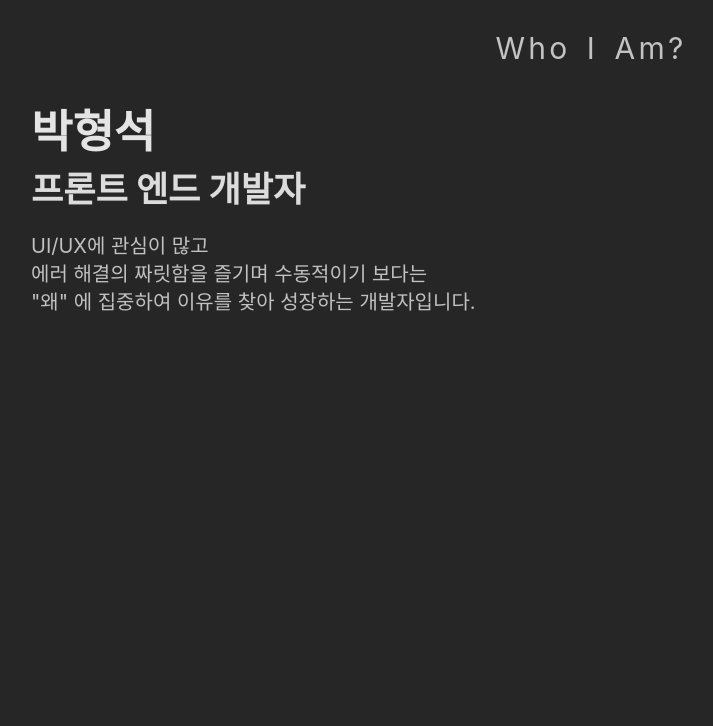
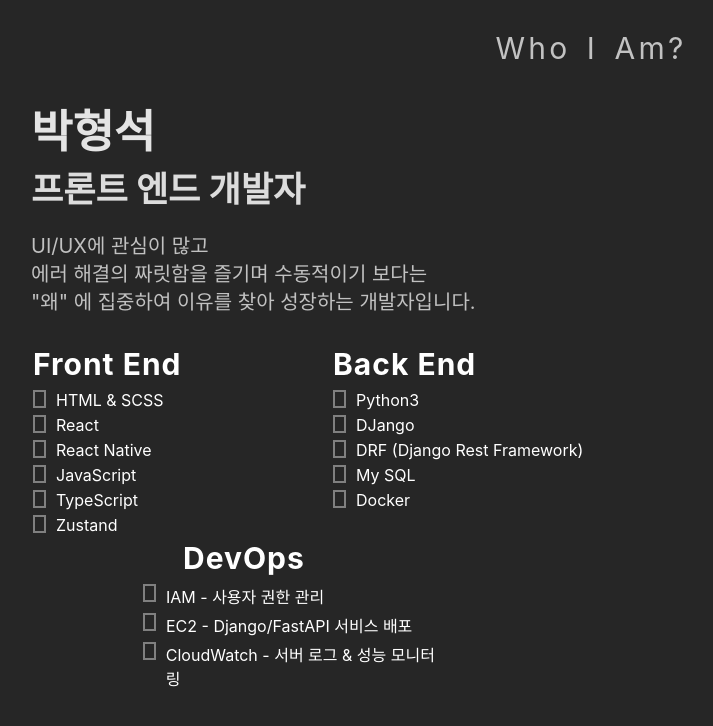
Before and after one commit to b-hyoung/Blog, a React (Create React App) app in the folder frontend/: page / in a window 1280 px wide. Shown: the top 726 px of the page, without its empty margins (49-762 px from the left). Built offline with nearby package versions, Linux system fonts and the light colour scheme.

Commit message:
Create Skill

```diff
--- a/frontend/src/MainPage/Introduce/introduce.css
+++ b/frontend/src/MainPage/Introduce/introduce.css
@@ -1,6 +1,5 @@
 .Introduce{
-    position: absolute;
-    left: 80px;
+    margin-left: 80px;
     text-align: left;
     margin-top: 30px;
 }
--- /dev/null
+++ b/frontend/src/MainPage/MainPage.css
@@ -0,0 +1,5 @@
+.MainPage_introduce{
+    display: flex;
+    flex-direction: column;
+    position: absolute;
+}
--- a/frontend/src/MainPage/MainPage.js
+++ b/frontend/src/MainPage/MainPage.js
@@ -1,12 +1,19 @@
 import React from 'react'
 import Introduce from './Introduce/Introduce'
+import Skill from './Skill/Skill'
+import './MainPage.css'
 
 function MainPage() {
-  return (
-    <div>
-      <Introduce />
-    </div>
-  )
+    return (
+        <div className='MainPage_introduce'>
+            <div>
+                <Introduce />
+                <Skill />
+            </div>
+            <div>
+            </div>
+        </div>
+    )
 }
 
 export default MainPage
--- /dev/null
+++ b/frontend/src/MainPage/Skill/Skill.css
@@ -0,0 +1,37 @@
+.Skill{
+    width: 700px;
+    padding-left: 32px;
+    margin-top: 30px;
+}
+.Skill_List{
+    display: flex;
+    flex-direction: row;
+}
+.Skill > div{
+    display: inline-block;
+    width: 300px;
+}
+.Skill_title{
+    font-size: 30px;
+    font-weight: bold;
+    letter-spacing: 1px;
+    margin-bottom: 8px;
+}
+.Front_Category , .Back_Category , .DevOps_Category{
+    display: flex;
+    flex-direction: column;
+    color: white;
+    text-align: left;
+}
+.Front_Skill , .Back_Skill , .DevOps_Skill{
+    display: flex;
+    flex-direction: column;
+    color: white;
+}
+.Front_Skill span , .Back_Skill span , .DevOps_Skill span{
+    margin-bottom: 5px;
+}
+.DevOps_Skill > div {
+    position: relative;
+    left: -40px;
+}
--- /dev/null
+++ b/frontend/src/MainPage/Skill/Skill.js
@@ -0,0 +1,77 @@
+import React, { useState } from 'react'
+import './Skill.css'
+
+function Skill() {
+
+    const [frontSkill, setFrontSkill] = useState([
+        'HTML & SCSS', 'React', 'React Native', 'JavaScript', 'TypeScript', 'Zustand'
+    ])
+    const [backSkill, setBackSkill] = useState([
+        'Python3', 'DJango', 'DRF (Django Rest Framework)', 'My SQL', 'Docker'
+    ])
+    const [devOpsSkill, setDevOpsSkill] = useState([
+        'IAM - 사용자 권한 관리', 'EC2 - Django/FastAPI 서비스 배포', 'CloudWatch - 서버 로그 & 성능 모니터링'
+    ])
+
+
+    const Checkbox = () => {
+        return (
+            <div
+                style={{
+                    width: "9px",
+                    height: "14px",
+                    border: "2px solid gray",
+                    marginRight:"10px",
+                    position:"relative"
+
+                }}
+            ></div>
+        );
+    };
+
+    return (
+        <div className='Skill'>
+            <div className='Front_Category'>
+                <div className='Skill_title'>Front End</div>
+                <div className='Front_Skill'>
+                    {frontSkill.map((item, index) => {
+                        return (
+                            <div className='Skill_List'>
+                                <Checkbox />
+                                <span>{item}</span>
+                            </div>
+                        )
+                    })}
+                </div>
+            </div>
+            <div className='Back_Category'>
+                <div className='Skill_title'>Back End</div>
+                <div className='Back_Skill'>
+                    {backSkill.map((item, index) => {
+                        return (
+                            <div className='Skill_List'>
+                                <Checkbox />
+                                <span>{item}</span>
+                            </div>
+                        )
+                    })}
+                </div>
+            </div>
+            <div className='DevOps_Category'>
+                <div className='Skill_title'>DevOps</div>
+                <div className='DevOps_Skill'>
+                    {devOpsSkill.map((item, index) => {
+                        return (
+                            <div className='Skill_List'>
+                                <Checkbox />
+                                <span>{item}</span>
+                            </div>
+                        )
+                    })}
+                </div>
+            </div>
+        </div>
+    )
+}
+
+export default Skill
```
